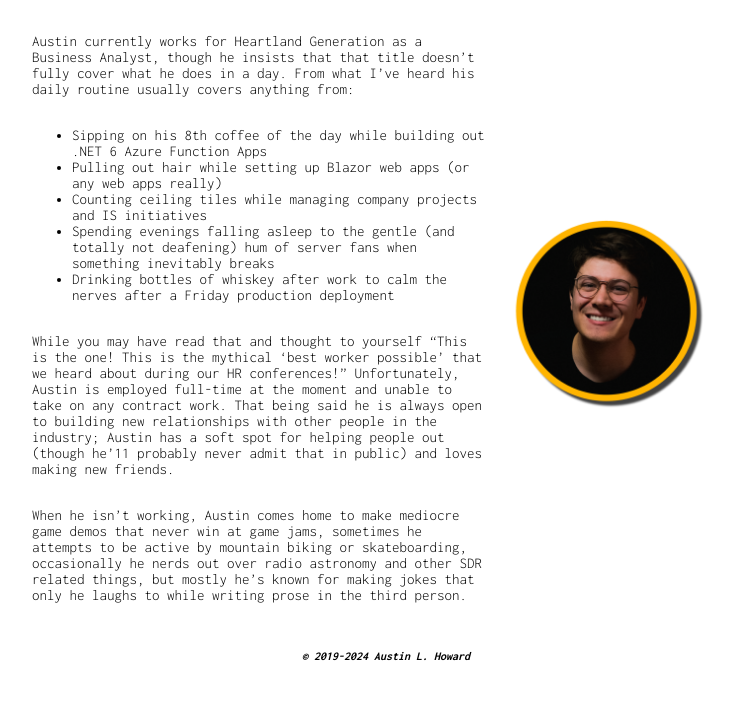
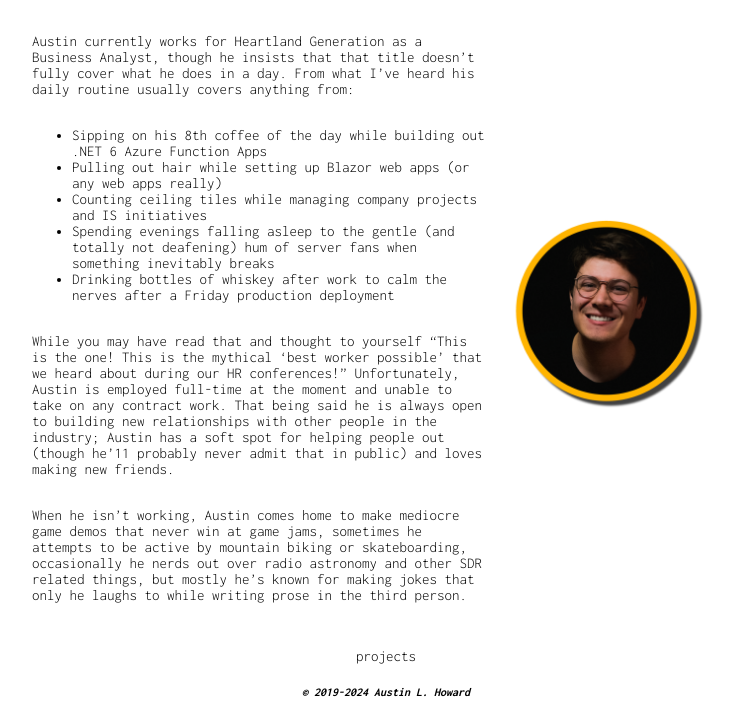
Before and after one commit to DapperBanana/dapperbanana.github.io, a plain HTML site: page index.html in a window 1280 px wide. Shown: the part 280-990 px from the top of the page, without its empty margins (254-988 px from the left). Before the commit the page ends 954 px from the top, so only its background shows below. Drawn offline with Linux system fonts and the light colour scheme.

Commit message:
Update index.html

```diff
--- a/index.html
+++ b/index.html
@@ -251,6 +251,9 @@
     </div>
   </div>
   <div class="spacer" style="height: 20px;"></div>
+  <a href="projects.html">
+      <span class="button">projects</span>
+  </a>
   <p class="copyright">
     © 2019-2024 Austin L. Howard
   </p>
```
